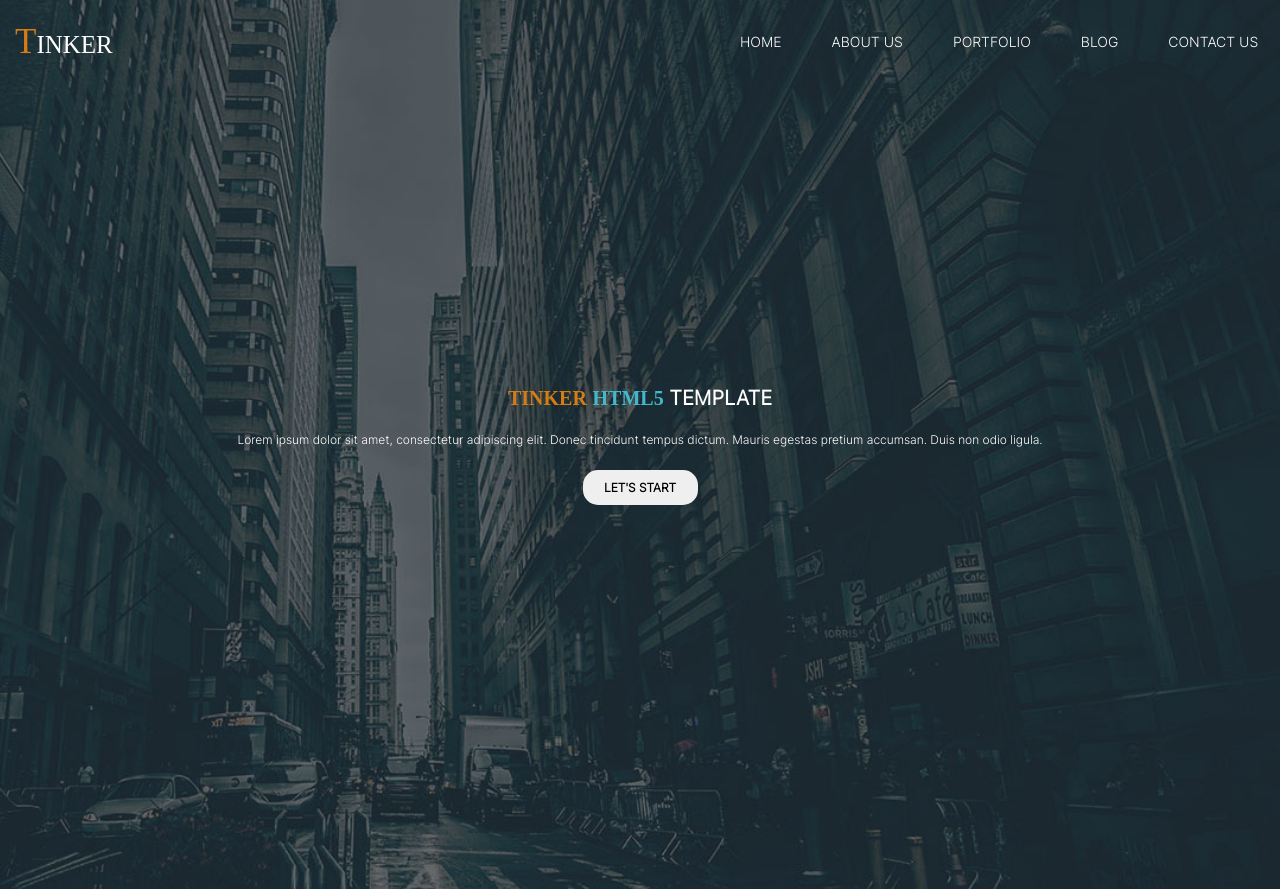
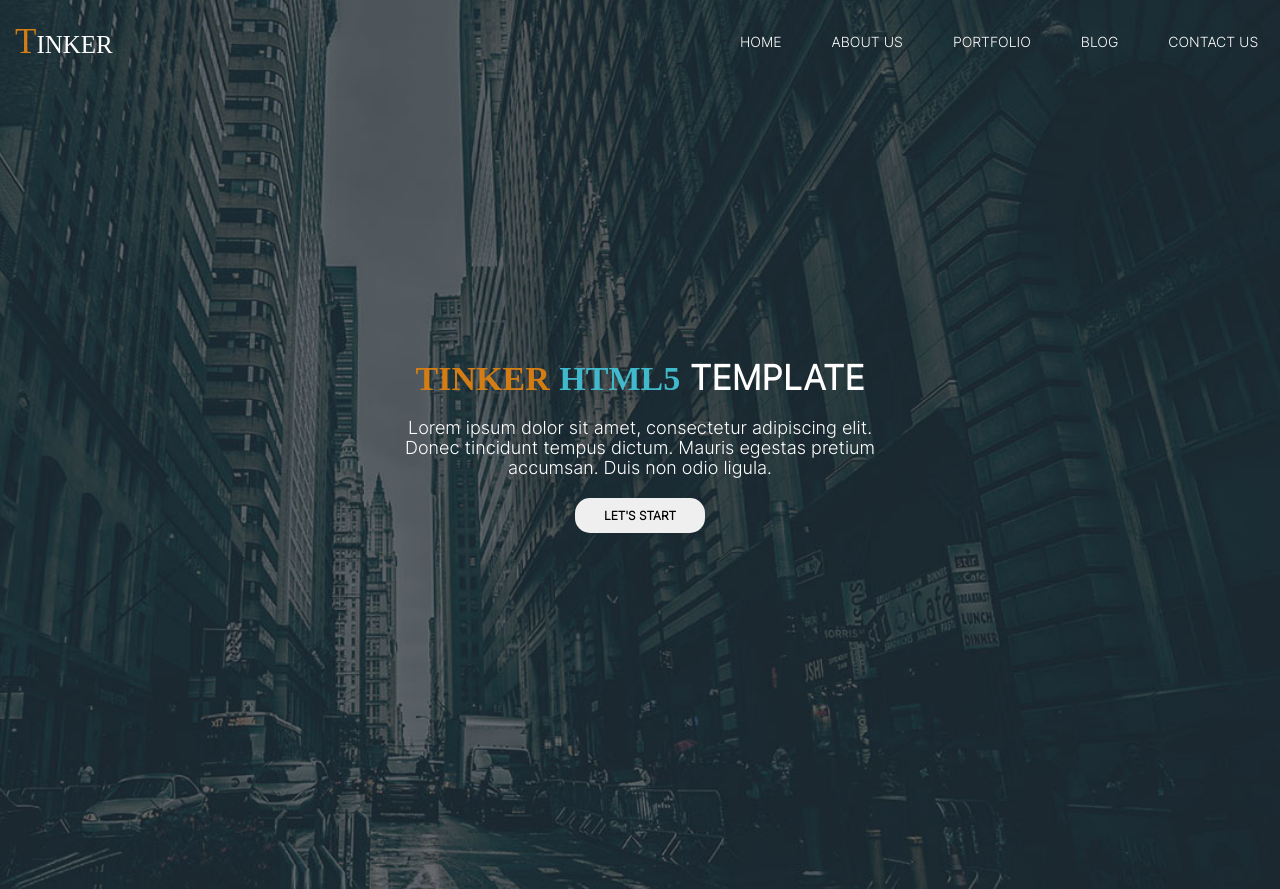
Before and after one commit to Zen-kun04/Simplon, a PHP site: page / in a window 1280 px wide. Shown: the top 889 px of the page. Run offline with PHP 8.4, Linux system fonts and the light colour scheme; some web fonts are replaced.

Commit message:
more responsive...

```diff
--- /dev/null
+++ b/brief#2/styles/media-queries/main-banner.css
@@ -0,0 +1,14 @@
+@media screen and (min-width: 585px) {
+    main #banner h1{
+        font-size: 34px;
+    }
+
+    main #banner p {
+        font-size: 18px;
+        width: 40%;
+    }
+
+    main #banner button {
+        width: 130px;
+    }
+}
--- a/brief#2/styles/style.css
+++ b/brief#2/styles/style.css
@@ -9,6 +9,7 @@
 @import url(footer.css);
 
 @import url(media-queries/header.css);
+@import url(media-queries/main-banner.css);
 @import url(media-queries/main-about.css);
 @import url(media-queries/main-founders.css);
 @import url(media-queries/main-articles.css);
```
